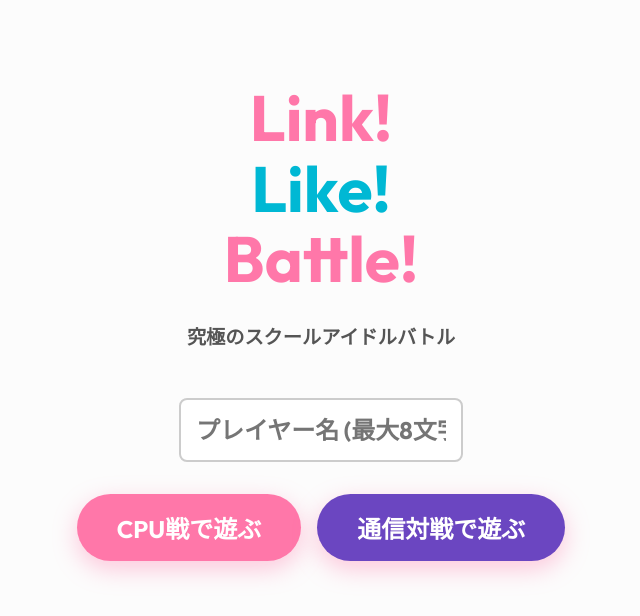
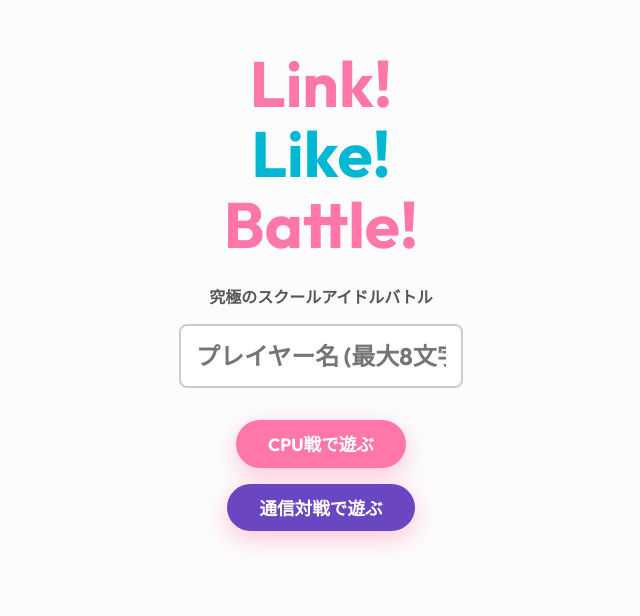
Before and after one commit to nyanpre/link-like-battle, a React (Vite) app in the folder frontend/: page / in a window 1280 px wide. Shown: the part 110-726 px from the top of the page, without its empty margins (319-959 px from the left). Built offline with nearby package versions, Linux system fonts and the light colour scheme.

Commit message:
Update index.css

```diff
--- a/frontend/src/index.css
+++ b/frontend/src/index.css
@@ -22,6 +22,10 @@ body {
   height: 100vh;
   width: 100vw;
   user-select: none;
+  -webkit-user-select: none;
+  touch-action: manipulation;
+  -webkit-text-size-adjust: 100%;
+  -ms-text-size-adjust: 100%;
 }
 
 #root {
@@ -822,13 +826,50 @@ body {
 
 .title-link { color: var(--primary); }
 .title-like { color: var(--accent); }
-.title-battle { color: var(--secondary); font-size: 5rem; }
+.title-battle { color: var(--secondary); }
 
 .title-subtitle {
-  font-size: 1.2rem;
+  font-size: 1rem;
   color: var(--text-muted);
-  margin-bottom: 3rem;
+  margin-bottom: 1rem;
   font-weight: 600;
+}
+
+/* Home Screen */
+.home-screen {
+  display: flex;
+  flex-direction: column;
+  align-items: center;
+  justify-content: center;
+  height: 100vh;
+  width: 100vw;
+  background: linear-gradient(135deg, #fdfbfb 0%, #ebedee 100%);
+  padding: 1rem;
+  box-sizing: border-box;
+}
+
+.name-input {
+  font-family: 'Inter', sans-serif;
+  font-size: 0.9rem;
+  padding: 0.5rem 1rem;
+  border: 2px solid #ddd;
+  border-radius: 8px;
+  text-align: center;
+  width: 200px;
+  margin-bottom: 0.8rem;
+  outline: none;
+  transition: border-color 0.2s;
+}
+
+.name-input:focus {
+  border-color: var(--primary);
+}
+
+.mode-buttons {
+  display: flex;
+  flex-direction: column;
+  gap: 0.6rem;
+  align-items: center;
 }
 
 .title-start-btn {
@@ -838,8 +879,8 @@ body {
   background: var(--primary);
   color: white;
   border: none;
-  padding: 1rem 2.5rem;
-  font-size: 1.5rem;
+  padding: 0.7rem 2rem;
+  font-size: 1.1rem;
   font-family: 'Outfit', sans-serif;
   font-weight: 700;
   border-radius: 50px;
@@ -861,7 +902,7 @@ body {
   width: 100vw;
   background: #fcfcfc;
   overflow-y: auto; /* Fix for scroll */
-  padding-bottom: 25rem;
+  padding-bottom: 40rem;
 }
 
 .deck-builder-header {
@@ -1421,16 +1462,26 @@ body {
   }
 
   .title-logo {
-    font-size: 2.5rem;
+    font-size: 1.8rem;
     line-height: 1.1;
+    margin-bottom: 0.3rem !important;
   }
   .title-subtitle {
-    font-size: 1rem;
-    margin-bottom: 1.5rem;
+    font-size: 0.75rem;
+    margin-bottom: 0.5rem;
   }
   .title-start-btn {
-    padding: 0.8rem 2rem;
-    font-size: 1.2rem;
+    padding: 0.5rem 1.5rem;
+    font-size: 0.85rem;
+  }
+  .name-input {
+    font-size: 0.75rem;
+    padding: 0.35rem 0.8rem;
+    width: 160px;
+    margin-bottom: 0.5rem;
+  }
+  .mode-buttons {
+    gap: 0.4rem;
   }
 
   /* Deck Builder Adjustments */
```
